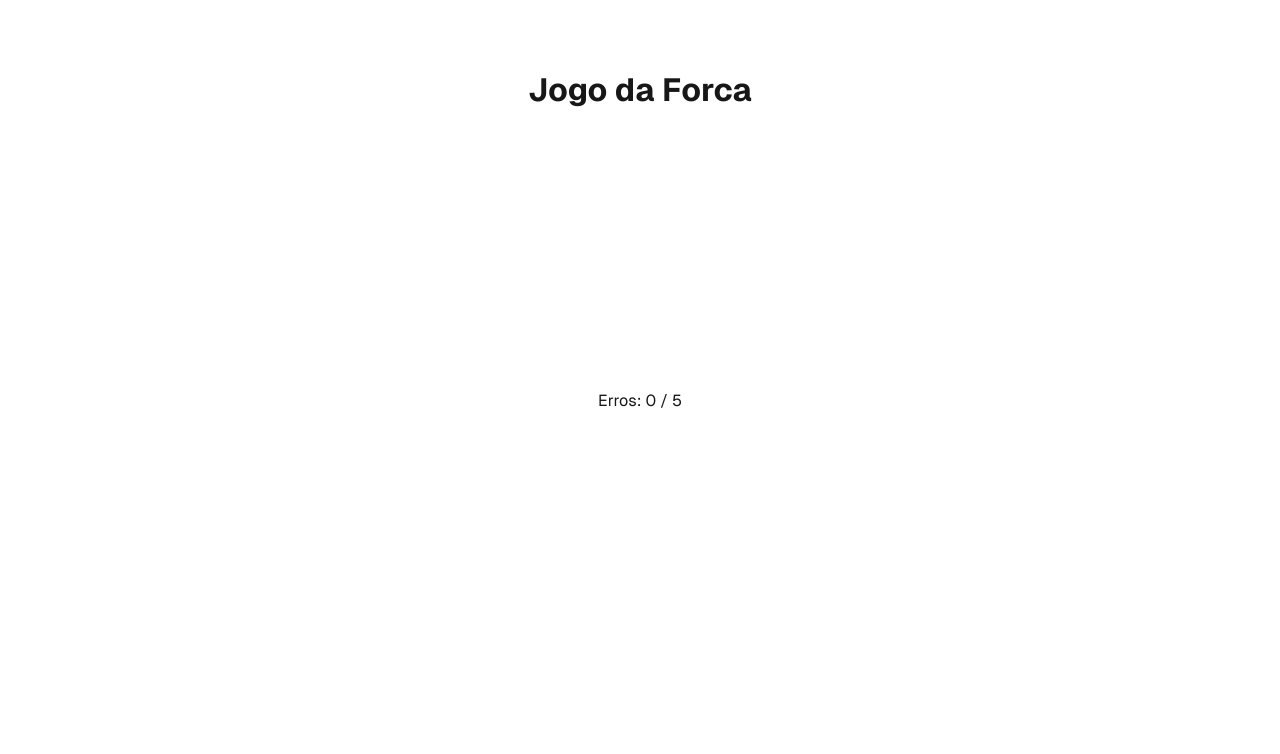
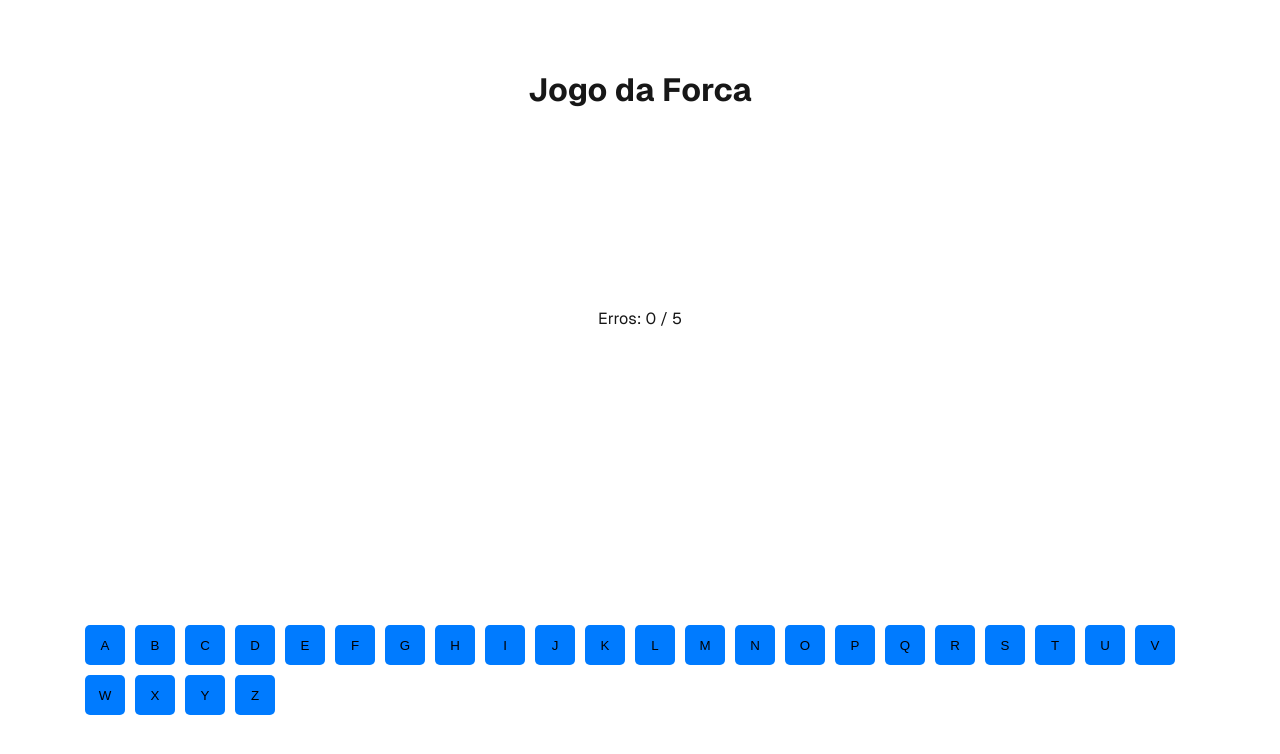
Before and after one commit to linahsu/hangman-game, a Next.js app in the folder frontend/: page / in a window 1280 px wide. Shown: the top 754 px of the page. Built offline with nearby package versions, Linux system fonts and the light colour scheme; no server answers.

Commit message:
feat: implements keyboard with alphabet

```diff
--- a/frontend/app/page.tsx
+++ b/frontend/app/page.tsx
@@ -36,6 +36,27 @@ export default function Home() {
       <h1>Jogo da Forca</h1>
       <p>Erros: {errors} / 5</p>
       <p>{wordSpaces}</p>
+
+      <div>
+        {alphabet.map((letter) => (
+          <button
+            key={letter}
+            disabled={tryOuts.includes(letter)}
+            style={{
+              margin: '5px',
+              padding: '5px',
+              borderRadius: '5px',
+              border: 'none',
+              width: '40px',
+              height: '40px',
+              backgroundColor: tryOuts.includes(letter) ? '#ccc' : '#007bff',
+              cursor: tryOuts.includes(letter) ? 'not-allowed' : 'pointer',
+            }}
+          >
+            {letter.toUpperCase()}
+          </button>
+        ))}
+      </div>
     </div>
   );
 }
```
